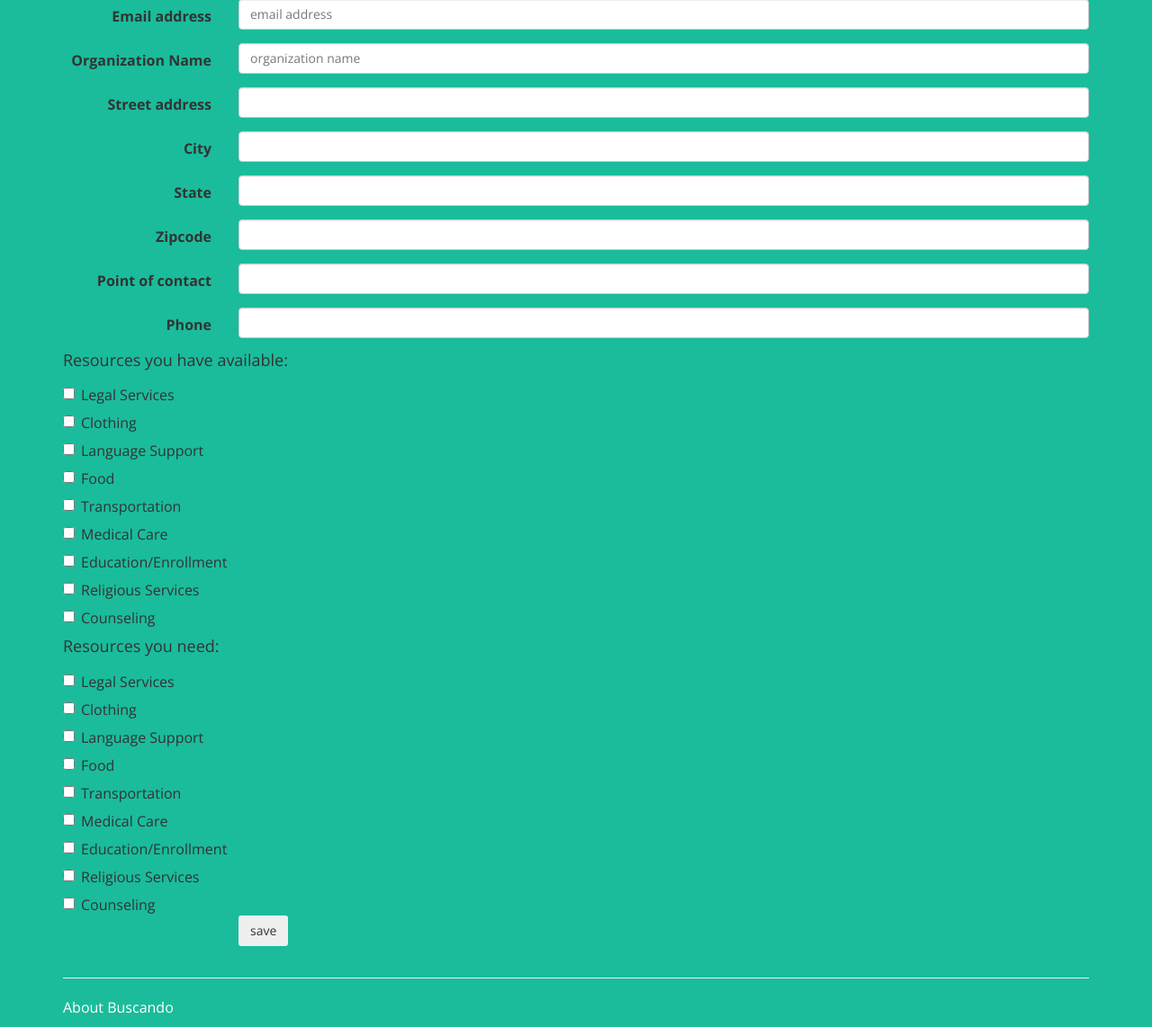
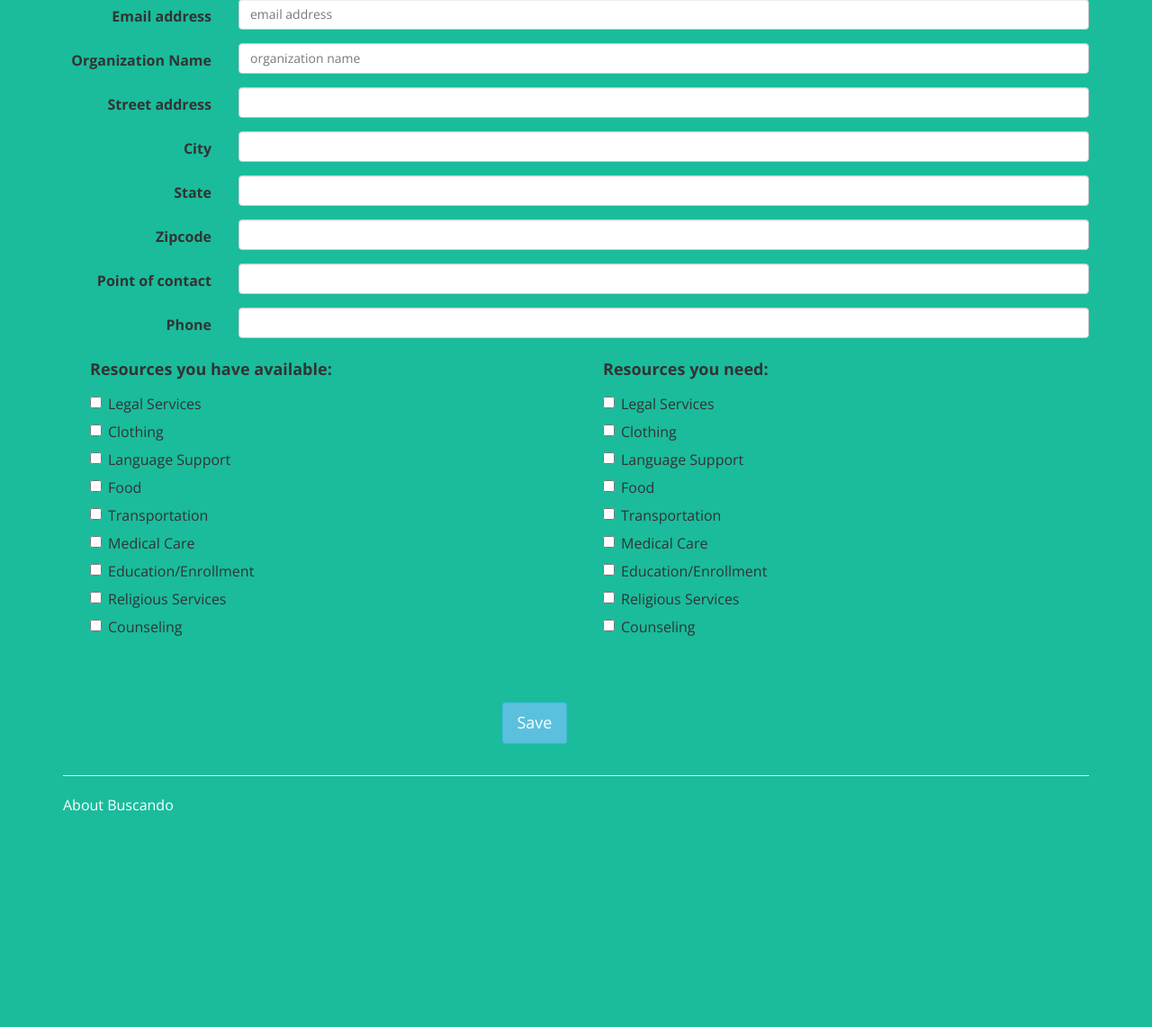
Before and after one commit to aliyarahman/buscando, a Django app: page /organization/register/ in a window 1280 px wide. Shown: the part 123-1265 px from the top of the page at 90% size. After the commit the page ends 1025 px from the top, so only its background shows below. Run offline with Django 3.2, Linux system fonts and the light colour scheme; parts of the project's set-up code (start-up, migrations or seed data) failed here and were passed over; some libraries are stand-ins or nearby versions.

Commit message:
Design changes to organization register page

```diff
--- a/app/templates/organization_register.html
+++ b/app/templates/organization_register.html
@@ -60,7 +60,11 @@
             </div>
         </div>
 
-        <h4>Resources you have available:</h4>
+    <div class="container">
+
+      <div class="col-lg-6">
+
+        <h4 style="font-weight: bold;">Resources you have available:</h4>
 
         <div class="checkbox">
     			<label>
@@ -68,55 +72,59 @@
     			</label>
 		    </div>
 
-		<div class="checkbox disabled">
+		    <div class="checkbox">
     			<label>
       		<input type="checkbox" value=""> Clothing
     			</label>
 		    </div>
 
-		<div class="checkbox disabled">
+    		<div class="checkbox">
     			<label>
       		<input type="checkbox" value=""> Language Support
     			</label>
     		</div>
 
-		<div class="checkbox disabled">
+		    <div class="checkbox">
     			<label>
       		<input type="checkbox" value=""> Food
     			</label>
 		    </div>
 
-		<div class="checkbox disabled">
+    		<div class="checkbox">
     			<label>
       		<input type="checkbox" value=""> Transportation
     			</label>
     		</div>
 
-		<div class="checkbox disabled">
+    		<div class="checkbox">
     			<label>
       		<input type="checkbox" value=""> Medical Care
     			</label>
     		</div>
 
-		<div class="checkbox disabled">
+    		<div class="checkbox">
     			<label>
       		<input type="checkbox" value=""> Education/Enrollment
     			</label>
     		</div>
 
-		<div class="checkbox disabled">
+    		<div class="checkbox">
     			<label>
       		<input type="checkbox" value=""> Religious Services
     			</label>
     		</div>
 
-		<div class="checkbox disabled">
+    		<div class="checkbox">
     			<label>
       		<input type="checkbox" value=""> Counseling
     			</label>
     		</div>
 
-		<h4>Resources you need:</h4>
+      </div> <!-- end: six columns -->
+
+      <div class="col-lg-6">
+
+    		<h4 style="font-weight: bold;">Resources you need:</h4>
 
     		<div class="checkbox">
     			<label>
@@ -124,60 +132,69 @@
     			</label>
     		</div>
 
-		<div class="checkbox disabled">
+    		<div class="checkbox">
     			<label>
       		<input type="checkbox" value=""> Clothing
     			</label>
     		</div>
 
-		<div class="checkbox disabled">
+    		<div class="checkbox">
     			<label>
       		<input type="checkbox" value=""> Language Support
     			</label>
     		</div>
 
-		<div class="checkbox disabled">
+    		<div class="checkbox">
     			<label>
       		<input type="checkbox" value=""> Food
     			</label>
     		</div>
 
-		<div class="checkbox disabled">
+    		<div class="checkbox">
     			<label>
       		<input type="checkbox" value=""> Transportation
     			</label>
     		</div>
 
-		<div class="checkbox disabled">
+    		<div class="checkbox">
     			<label>
       		<input type="checkbox" value=""> Medical Care
     			</label>
     		</div>
 
-		<div class="checkbox disabled">
+    		<div class="checkbox">
     			<label>
       		<input type="checkbox" value=""> Education/Enrollment
     			</label>
     		</div>
 
-		<div class="checkbox disabled">
+    		<div class="checkbox">
     			<label>
       		<input type="checkbox" value=""> Religious Services
     			</label>
     		</div>
 
-		<div class="checkbox disabled">
+    		<div class="checkbox">
     			<label>
       		<input type="checkbox" value=""> Counseling
     			</label>
     		</div>
 
+      </div> <!-- end: six columns -->
+
+    </div> <!-- end: container -->
+
+    <br> <br> <br>
+
     <div class="form-group">
-        	<div class="col-sm-offset-2 col-sm-10">
-        		<button class="btn" type="submit" value="add">save</button>
+      <div class="col-lg-2 col-lg-offset-5">
+        <button class="btn btn-lg btn-info" type="submit" value="add">Save</button>
       </div>
     </div>
 
+
     </form>
 
+
+
 {% endblock %}
```
Lines whose indentation alone changed are shown as unchanged.
